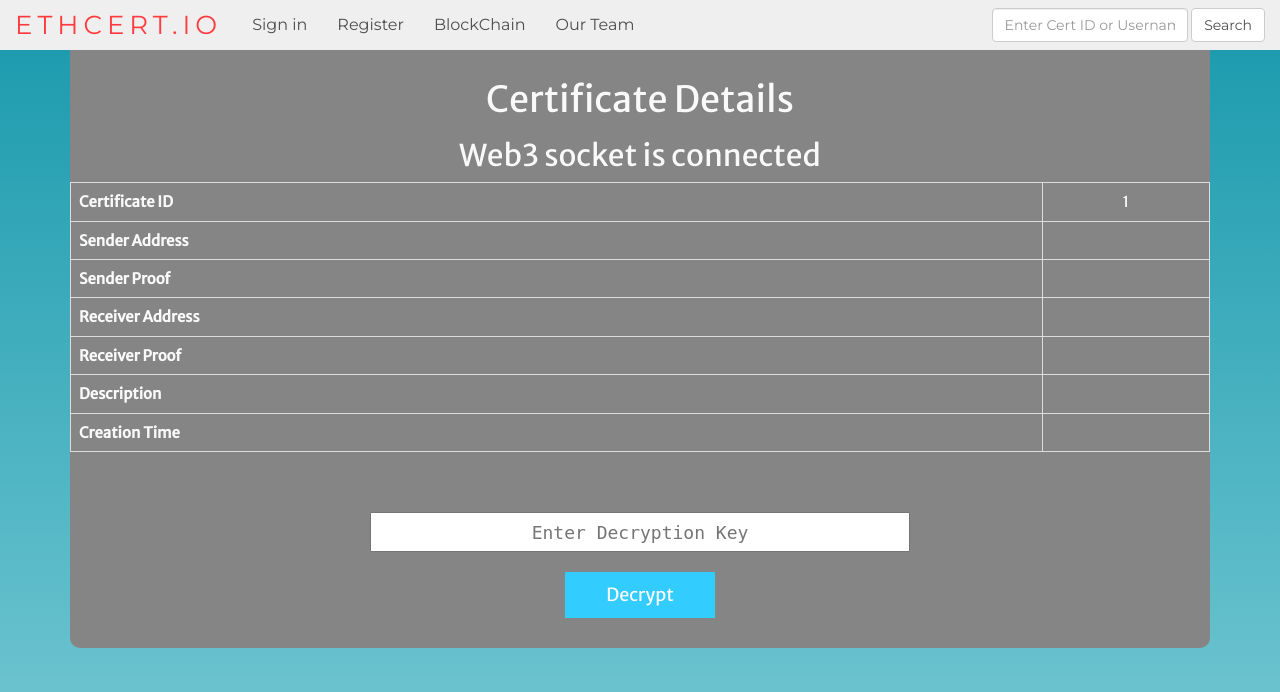
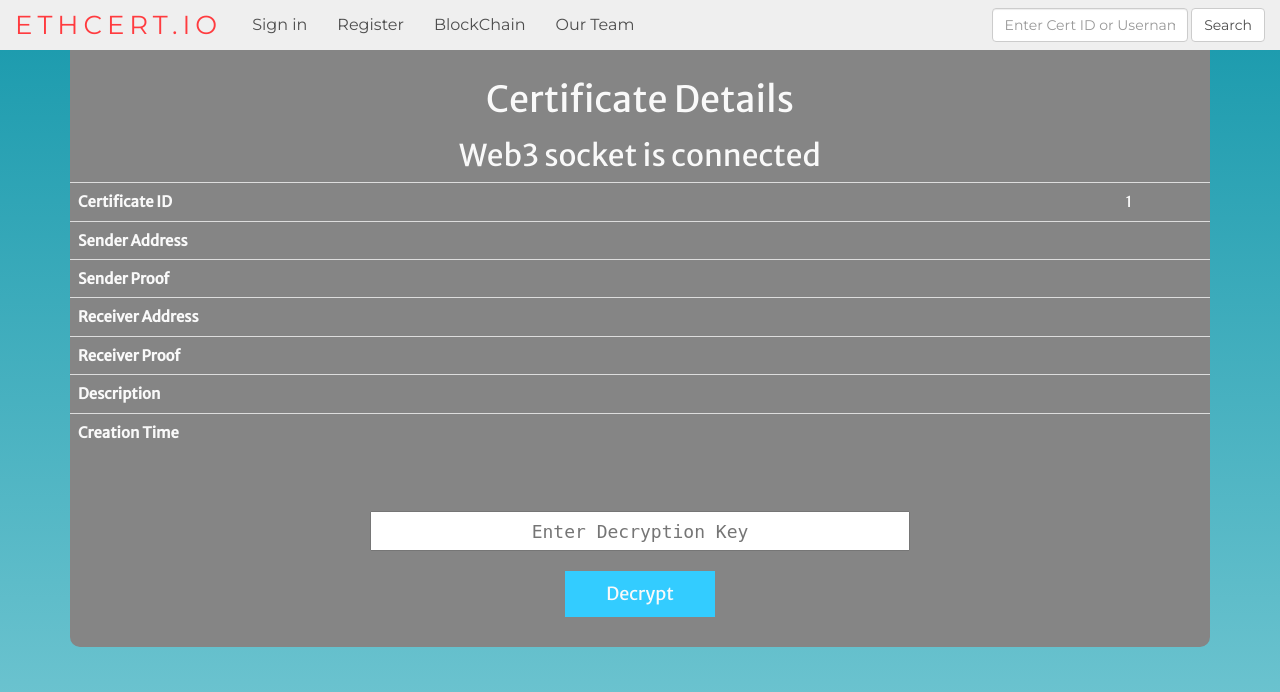
Before and after one commit to keshik6/certificate_blockchain, a Django app: template ethcert_blockchain/templates/main_web_portal/viewCertificate.html in a window 1280 px wide. Shown: the top 692 px of the page. Run offline with Django 3.2, Linux system fonts and the light colour scheme; the template is opened without the code that fills it: most values are stand-ins (such as "Sample title", 1, 10 or a date in 2020); parts of the project's set-up code (start-up, migrations or seed data) failed here and were passed over; some libraries are stand-ins or nearby versions; some web fonts are replaced.

Commit message:
edit to view cert

```diff
--- a/ethcert_blockchain/templates/main_web_portal/viewCertificate.html
+++ b/ethcert_blockchain/templates/main_web_portal/viewCertificate.html
@@ -10,46 +10,45 @@
         <div class="landing_page">
           <h1 class="display-4" align="center"><br></h1>
 					<h1>Certificate Details</h1>
-					<!-- for user accessibility should we have a web3 in the server instead? -->
 					<h2 id="detect">Awaiting Web3 Socket</h2>
 					<div id="alert" class="alert alert-danger" style="display: none;">
 						<p>Certificate does not exist</p>
 					</div>
           <div class="table-responsive">
-						<table class="table table-bordered">
+						<table class="table">
 							<tr>
 								<th scope="row">Certificate ID</th>
-								<td id="certID">{{ certID }}</td>
+								<td class="tdstyle" id="certID">{{ certID }}</td>
 							</tr>
 
 							<tr>
 								<th scope="row">Sender Address</th>
-								<td id="senderAddress"></td>
+								<td class="tdstyle" id="senderAddress"></td>
 							</tr>
 
 							<tr>
 								<th scope="row">Sender Proof</th>
-								<td id="senderProof"></td>
+								<td class="tdstyle" id="senderProof"></td>
 							</tr>
 
 							<tr>
 								<th scope="row">Receiver Address</th>
-								<td id="receiverAddress"></td>
+								<td class="tdstyle" id="receiverAddress"></td>
 							</tr>
 
 							<tr>
 								<th scope="row">Receiver Proof</th>
-								<td id="receiverProof"></td>
+								<td class="tdstyle" id="receiverProof"></td>
 							</tr>
 
 							<tr>
 								<th scope="row">Description</th>
-								<td id="description"></td>
+								<td class="tdstyle" id="description"></td>
 							</tr>
 
 							<tr>
 								<th scope="row">Creation Time</th>
-								<td id="createTime"></td>
+								<td class="tdstyle" id="createTime"></td>
 							</tr>
 						</table>
         </div>
```
Also changed, not shown: ethcert_blockchain/media/profile_pics/sutd.jpg (added).
